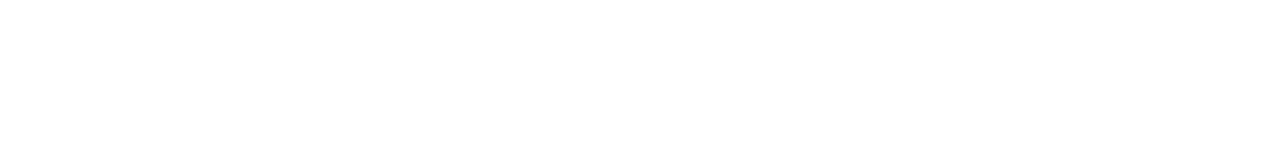
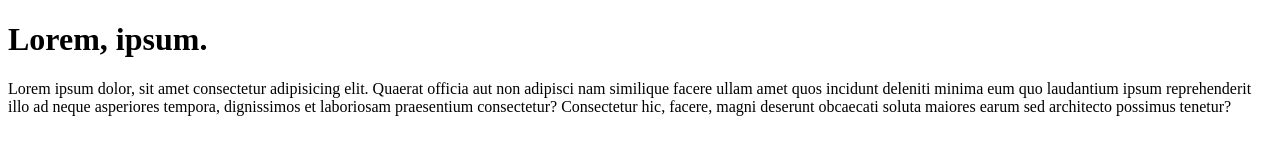
Before and after one commit to joymozumder/my-first-repo, a plain HTML site: page index.html in a window 1280 px wide. Drawn offline with Linux system fonts and the light colour scheme.

Commit message:
added header and paragraph

```diff
--- a/index.html
+++ b/index.html
@@ -7,6 +7,7 @@
     <title>My First Github Repo</title>
 </head>
 <body>
-
+    <h1>Lorem, ipsum.</h1>
+    <p>Lorem ipsum dolor, sit amet consectetur adipisicing elit. Quaerat officia aut non adipisci nam similique facere ullam amet quos incidunt deleniti minima eum quo laudantium ipsum reprehenderit illo ad neque asperiores tempora, dignissimos et laboriosam praesentium consectetur? Consectetur hic, facere, magni deserunt obcaecati soluta maiores earum sed architecto possimus tenetur?</p>
 </body>
 </html>
```
